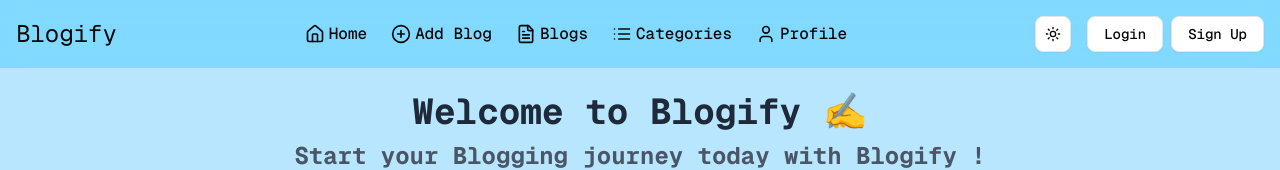
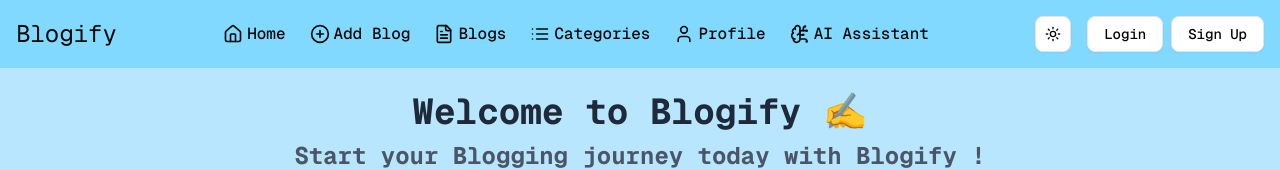
Before and after one commit to YashrajSharma5555/AI-Blog-app-Nextjs, a Next.js app: page / in a window 1280 px wide. Shown: the top 170 px of the page. Built offline with nearby package versions, Linux system fonts and the light colour scheme; no server answers; the database is empty.

Commit message:
Updated Navbar

```diff
--- a/components/Navbar.jsx
+++ b/components/Navbar.jsx
@@ -6,7 +6,7 @@ import { signIn, signOut, useSession } from "next-auth/react";
 import { Button } from "./ui/button";
 import { ModeToggle } from "./theme-btn";
 import { useRouter } from "next/navigation";
-import { Menu, X, Home, PlusCircle, FileText, List, User } from "lucide-react";
+import { Menu, X, Home, PlusCircle, FileText, List, User, BrainCircuit } from "lucide-react";
 import Image from "next/image";
 
 const Navbar = () => {
@@ -52,6 +52,11 @@ const Navbar = () => {
                         <User className="w-5 h-5" /> Profile
                     </Link>
                 </li>
+                <li>
+                    <Link href="/ai-assistant" className="flex items-center gap-1 cursor-pointer">
+                        <BrainCircuit className="w-5 h-5" /> AI Assistant
+                    </Link>
+                </li>
             </ul>
 
             {/* Mobile Menu Button */}
@@ -86,6 +91,11 @@ const Navbar = () => {
                         <li>
                             <Link href="/profile" onClick={toggleMenu} className="flex items-center gap-2">
                                 <User className="w-5 h-5" /> Profile
+                            </Link>
+                        </li>
+                        <li>
+                            <Link href="/ai-assistant" onClick={toggleMenu} className="flex items-center gap-2">
+                                <BrainCircuit className="w-5 h-5" /> AI Assistant
                             </Link>
                         </li>
                     </ul>
```
